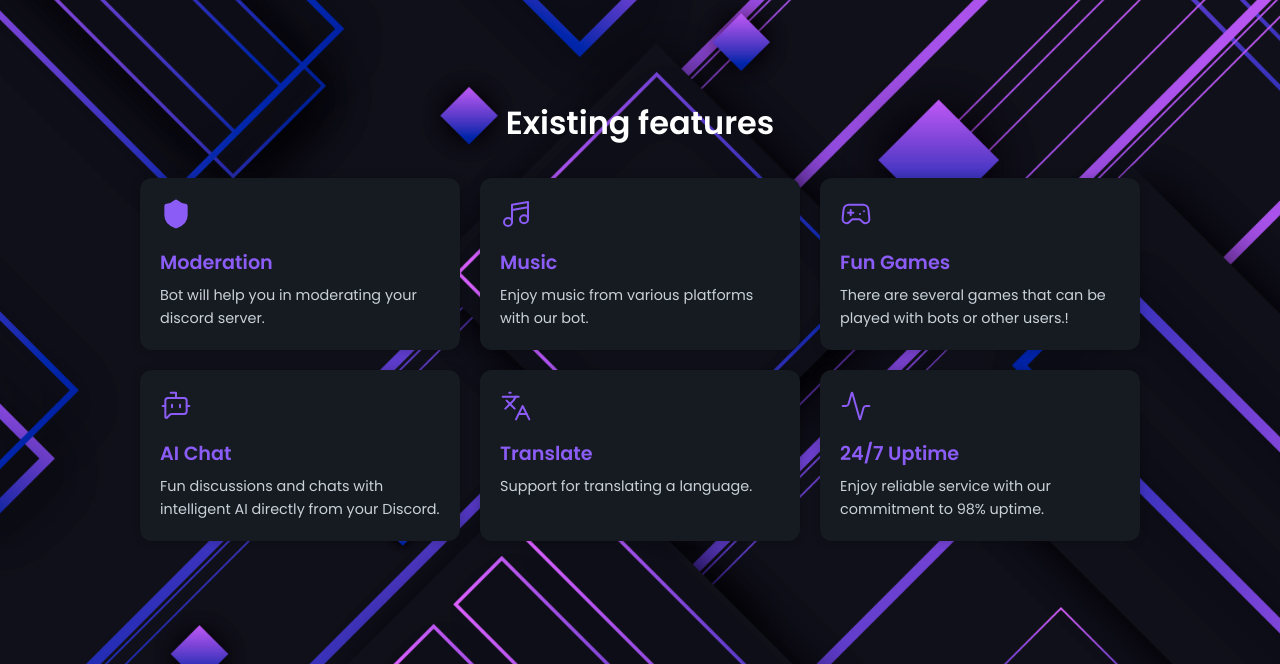
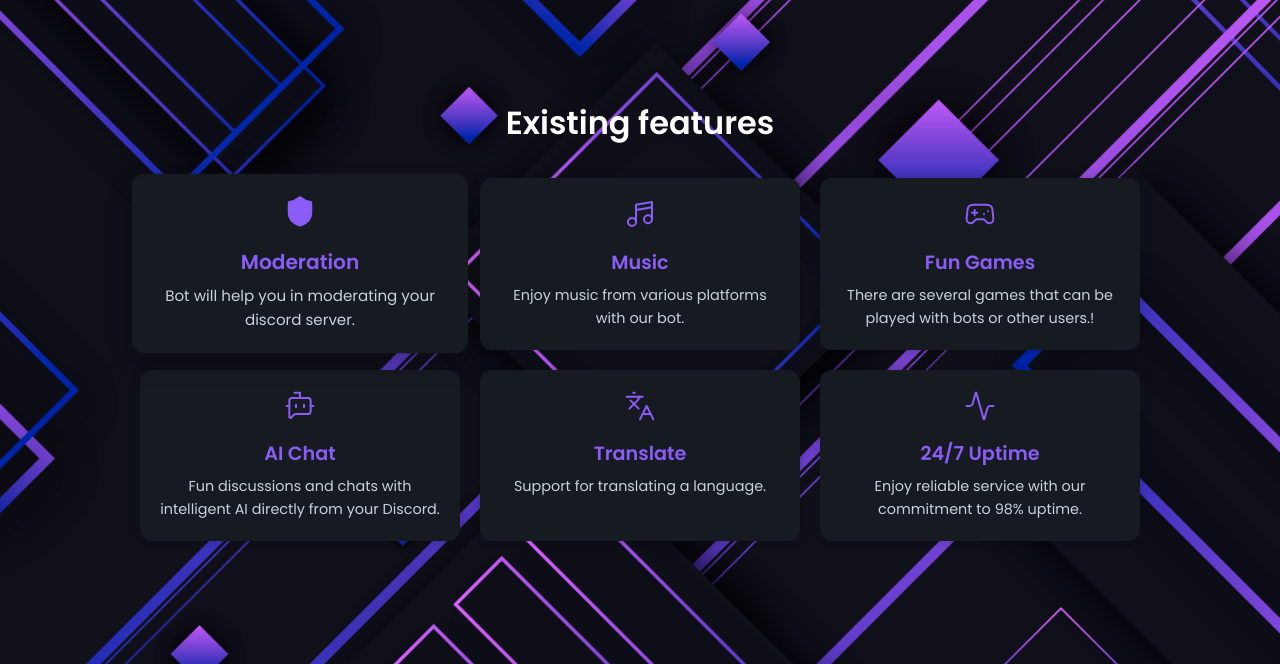
Before and after one commit to Rv-oo/Velxarion, a plain HTML site: page bot.html in a window 1280 px wide. In both pictures the pointer is over the element 300 px from the left and 1215 px from the top of the page. Shown: the part 951-1615 px from the top of the page. Drawn offline with Linux system fonts and the light colour scheme; no server answers.

Commit message:
Update bot.css

```diff
--- a/css/bot.css
+++ b/css/bot.css
@@ -179,7 +179,7 @@
 }
 
 .stat-box:hover {
-   transform: scale(1.05) !important;
+   transform: scale(1.05)!important;
   box-shadow: 0 10px 20px rgba(0, 0, 0, 0.3);
 }
 
@@ -207,11 +207,15 @@
     grid-template-columns: repeat(4, 1fr);
   }
 }
+
+
+/* feature bot*/
 /* Mobile: 1 kolom */
 .bot-feature-section {
   color: #ffffff;
   padding: 60px 20px;
   overflow: hidden;
+   text-align: center;
 }
 
 .bot-feature-title {
@@ -235,6 +239,12 @@
   box-shadow: 0 0 10px rgba(0,0,0,0.2);
   cursor: pointer;
   transition: transform 0.3s ease, box-shadow 0.3s ease;
+}
+
+.bot-feature-box:hover{
+   /* efek membesar */
+ transform: scale(1.05);
+  box-shadow: 0 10px 20px rgba(0, 0, 0, 0.3);
 }
 
 
```
